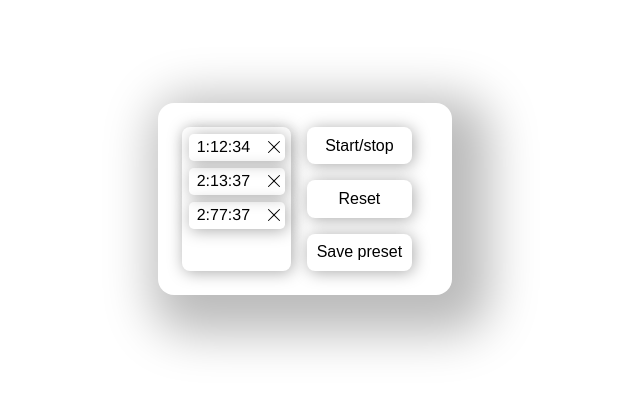
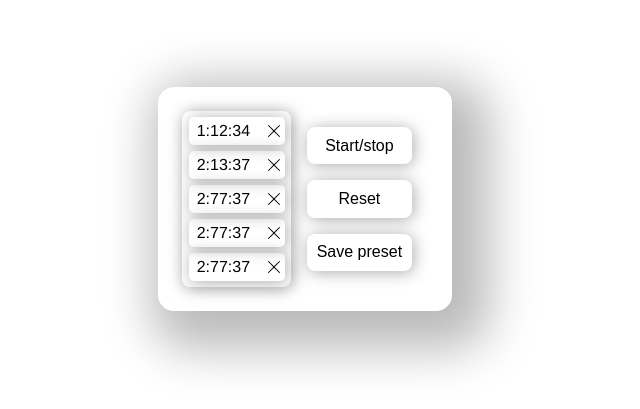
Before and after one commit to YuriiRG/SimpleTimer, a Vue app: page / in a window 1280 px wide. Shown: the part 201-610 px from the top of the page, without its empty margins (335-975 px from the left). Built offline with nearby package versions, Linux system fonts and the light colour scheme.

Commit message:
Finish deleting presets animation

```diff
--- a/src/App.vue
+++ b/src/App.vue
@@ -9,6 +9,8 @@ let idCounter = 0;
 const dummyPresets = ref([
   { id: idCounter++, time: "1:12:34" },
   { id: idCounter++, time: "2:13:37" },
+  { id: idCounter++, time: "2:77:37" },
+  { id: idCounter++, time: "2:77:37" },
   { id: idCounter++, time: "2:77:37" },
 ]);
 
--- a/src/components/Preset.vue
+++ b/src/components/Preset.vue
@@ -44,6 +44,8 @@ const emit = defineEmits<{
   align-items: center;
   justify-content: space-between;
   opacity: 1;
+  margin-top: 0.2em;
+  margin-bottom: 0.2em;
 }
 .string:hover {
   background-color: #eee;
--- a/src/components/Presets.vue
+++ b/src/components/Presets.vue
@@ -36,18 +36,24 @@ function deletePreset(id: number): void {
               var(--sm-shadow-y)
               var(--sm-shadow-blur)
               var(--sm-shadow-color);
-  padding: 0.8em;
+  padding-top: 0.4em;
+  padding-bottom: 0.4em;
+  padding-left: 0.8em;
+  padding-right: 0.8em;
+
+
   display: flex;
   flex-direction: column;
-  gap: 0.8em;
   align-self: center;
 }
 
 @media screen and (min-width: 460px) {
   .presets {
     align-self: stretch;
-    gap: 0.4em;
-    padding: 0.4em;
+    padding-top: 0.2em;
+    padding-bottom: 0.2em;
+    padding-left: 0.4em;
+    padding-right: 0.4em;
   }
 }
 </style>
```
